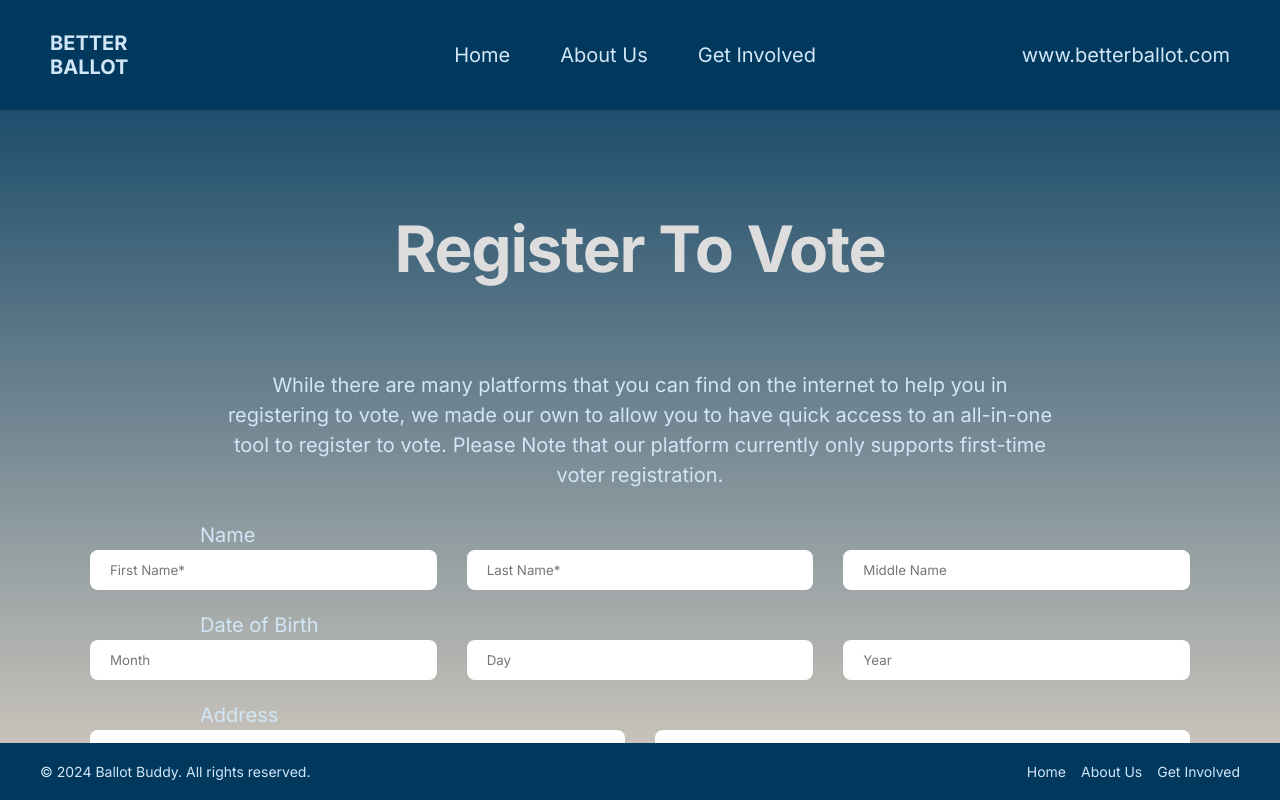
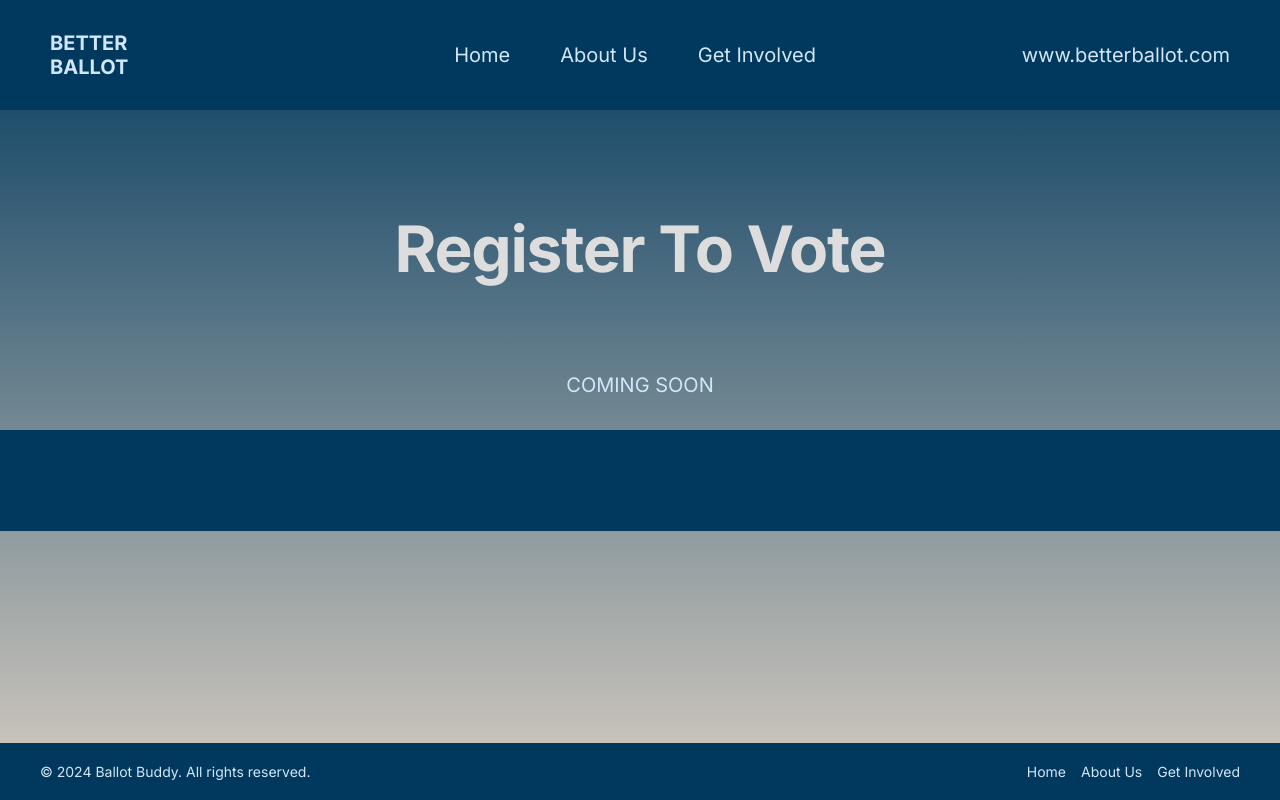
Before and after one commit to mokindacool/BetterBallot, a React (Create React App) app: page /register_to_vote in a window 1280 px wide. Built offline with nearby package versions, Linux system fonts and the light colour scheme.

Commit message:
Commented out Register to Vote

```diff
--- a/src/RegisterToVote.js
+++ b/src/RegisterToVote.js
@@ -23,12 +23,13 @@ function RegisterToVote() {
 
       <div className="description-container">
         <div className="description">
-          While there are many platforms that you can find on the internet to help you in registering to vote, we made our own to allow you to have quick access to an all-in-one tool to register to vote.
-          Please Note that our platform currently only supports first-time voter registration.
+          COMING SOON
+          {/* While there are many platforms that you can find on the internet to help you in registering to vote, we made our own to allow you to have quick access to an all-in-one tool to register to vote.
+          Please Note that our platform currently only supports first-time voter registration. */}
         </div>
       </div>
 
-      <form action="/url" method="GET">
+      {/* <form action="/url" method="GET">
         <p className="form-descriptions">Name</p>
         <div className="input-container">
           <input type="text" name="first_name" placeholder="First Name*" required />
@@ -59,7 +60,7 @@ function RegisterToVote() {
         <div className="submit-button-container">
           <input className="submit_button" type="submit" value="Submit" />
         </div>
-      </form>
+      </form> */}
 
       {/* Footer */}
       <div className="navigation-footer">
```
Also changed, not shown: 2 other files (tests, documents, lock files or other folders).
